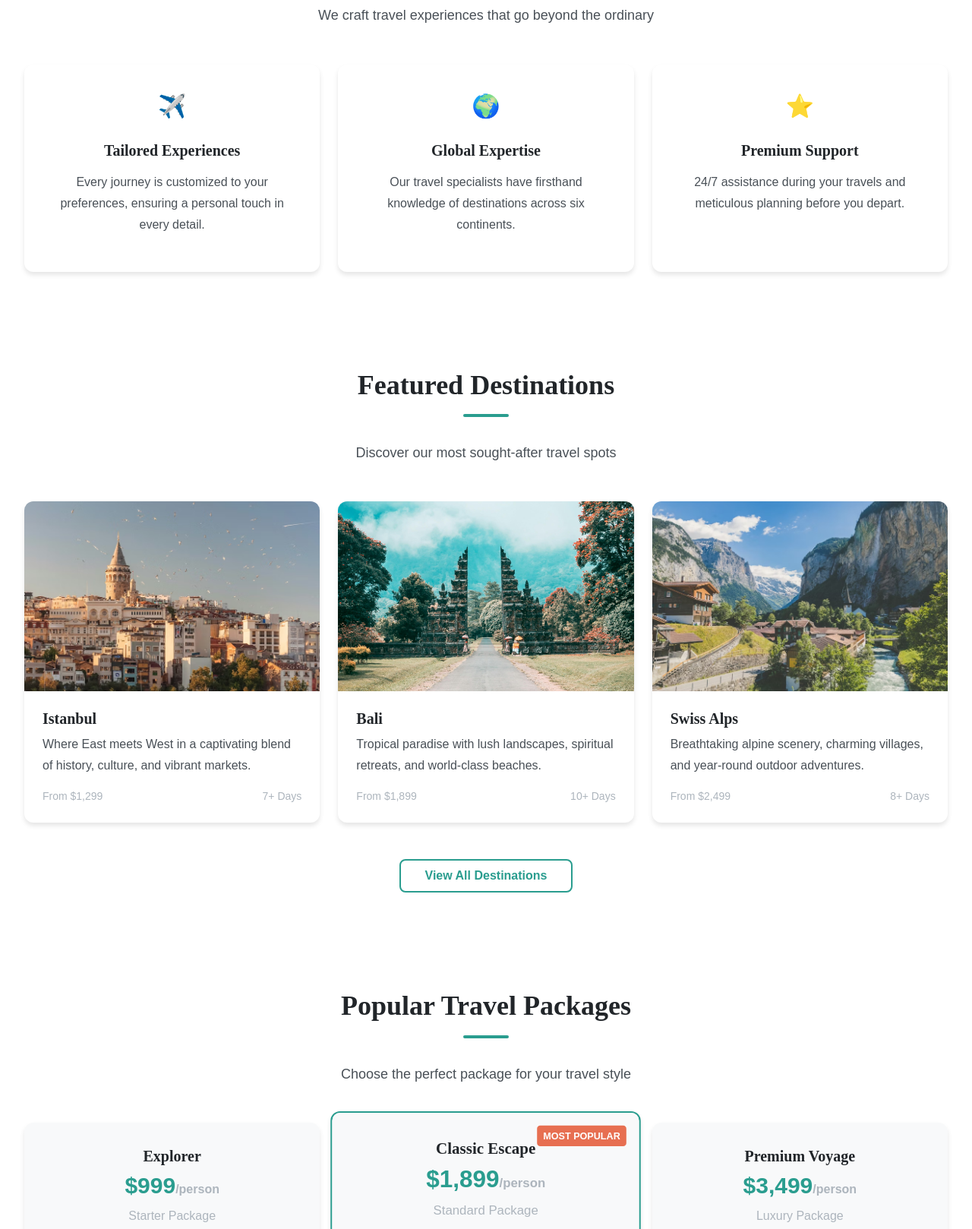
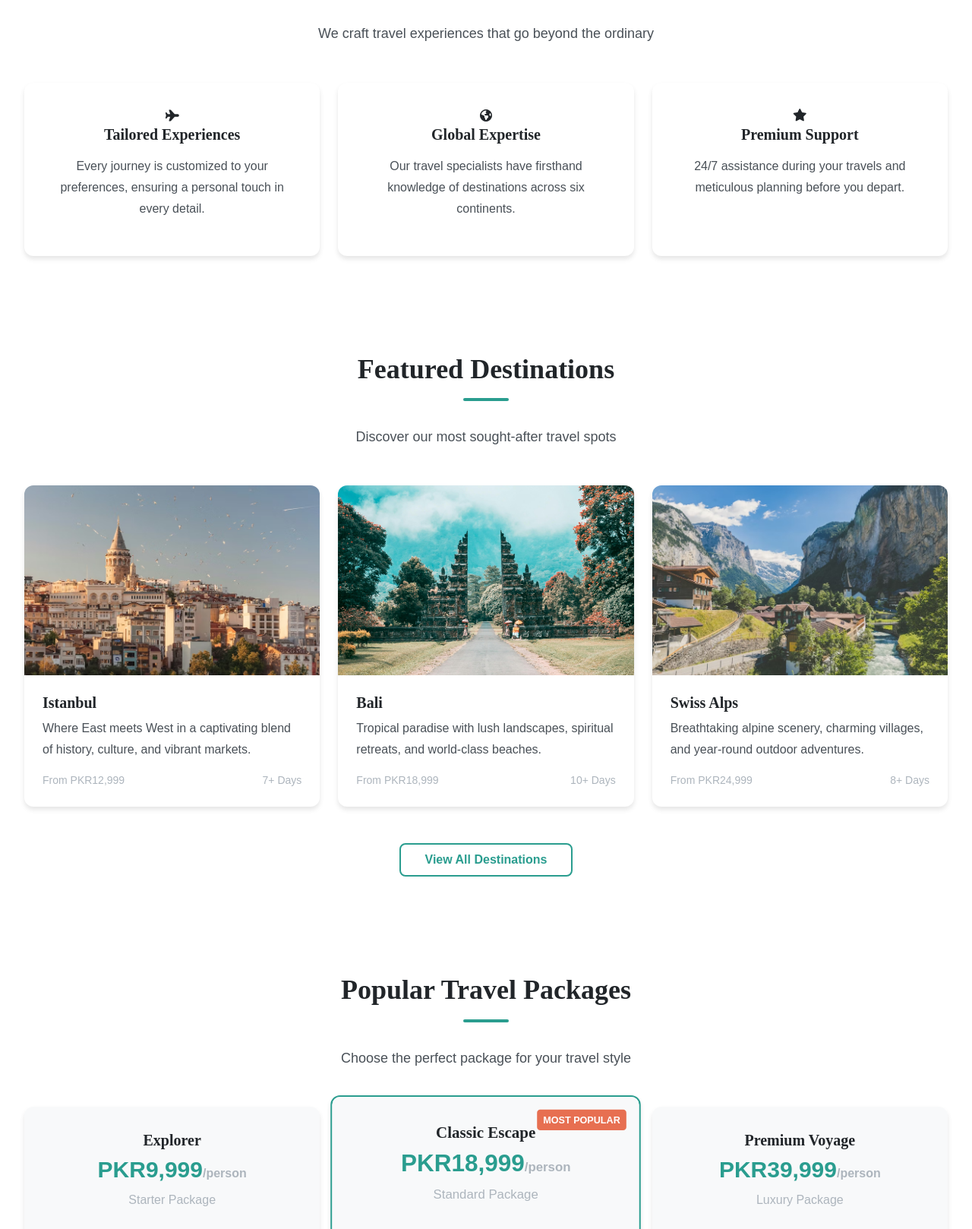
Before and after one commit to AICTL-Final-Project/AICTL-Final-Project, a plain HTML site: page website/index.html in a window 1280 px wide. Shown: the part 860-2478 px from the top of the page at 76% size. Drawn offline with Linux system fonts and the light colour scheme.

Commit message:
From Salahudin: Icon changes.

```diff
--- a/website/index.html
+++ b/website/index.html
@@ -3,6 +3,7 @@
 <head>
 
     <link rel="stylesheet" href="css/style.css">
+    l<link rel="stylesheet" href="https://cdnjs.cloudflare.com/ajax/libs/font-awesome/7.0.1/css/all.min.css" integrity="sha512-2SwdPD6INVrV/lHTZbO2nodKhrnDdJK9/kg2XD1r9uGqPo1cUbujc+IYdlYdEErWNu69gVcYgdxlmVmzTWnetw==" crossorigin="anonymous" referrerpolicy="no-referrer" />
 
     <title>Dream Travels - Experience the World</title>
 
@@ -20,8 +21,6 @@
 
                 <input type="checkbox" id="menu-toggle" class="menu-toggle" aria-label="Toggle navigation menu">
                 <label for="menu-toggle" class="menu-toggle-label" aria-expanded="false">
-                    <span class="hamburger"></span>
-                    <span class="hamburger"></span>
                     <span class="hamburger"></span>
                     <span class="sr-only">Menu</span>
                 </label>
@@ -62,19 +61,19 @@
 
                 <div class="grid grid--3-col">
                     <article class="value-card">
-                        <div class="value-card__icon">✈️</div>
+                        <i class="fa-solid fa-plane"></i>
                         <h3 class="value-card__title">Tailored Experiences</h3>
                         <p class="value-card__description">Every journey is customized to your preferences, ensuring a personal touch in every detail.</p>
                     </article>
 
                     <article class="value-card">
-                        <div class="value-card__icon">🌍</div>
+                        <i class="fa-solid fa-earth-americas"></i>
                         <h3 class="value-card__title">Global Expertise</h3>
                         <p class="value-card__description">Our travel specialists have firsthand knowledge of destinations across six continents.</p>
                     </article>
 
                     <article class="value-card">
-                        <div class="value-card__icon">⭐</div>
+                        <i class="fa-solid fa-star"></i>
                         <h3 class="value-card__title">Premium Support</h3>
                         <p class="value-card__description">24/7 assistance during your travels and meticulous planning before you depart.</p>
                     </article>
@@ -103,7 +102,7 @@
                                 <h3 class="card__title">Istanbul</h3>
                                 <p class="card__description">Where East meets West in a captivating blend of history, culture, and vibrant markets.</p>
                                 <div class="card__meta">
-                                    <span class="card__meta-item">From $1,299</span>
+                                    <span class="card__meta-item">From PKR12,999</span>
                                     <span class="card__meta-item">7+ Days</span>
                                 </div>
                             </div>
@@ -124,7 +123,7 @@
                                 <h3 class="card__title">Bali</h3>
                                 <p class="card__description">Tropical paradise with lush landscapes, spiritual retreats, and world-class beaches.</p>
                                 <div class="card__meta">
-                                    <span class="card__meta-item">From $1,899</span>
+                                    <span class="card__meta-item">From PKR18,999</span>
                                     <span class="card__meta-item">10+ Days</span>
                                 </div>
                             </div>
@@ -145,7 +144,7 @@
                                 <h3 class="card__title">Swiss Alps</h3>
                                 <p class="card__description">Breathtaking alpine scenery, charming villages, and year-round outdoor adventures.</p>
                                 <div class="card__meta">
-                                    <span class="card__meta-item">From $2,499</span>
+                                    <span class="card__meta-item">From PKR24,999</span>
                                     <span class="card__meta-item">8+ Days</span>
                                 </div>
                             </div>
@@ -168,7 +167,7 @@
                     <article class="package-card">
                         <div class="package-card__header">
                             <h3 class="package-card__title">Explorer</h3>
-                            <div class="package-card__price">$999<span class="package-card__price-period">/person</span></div>
+                            <div class="package-card__price">PKR9,999<span class="package-card__price-period">/person</span></div>
                             <p class="package-card__subtitle">Starter Package</p>
                         </div>
                         <div class="package-card__content">
@@ -187,7 +186,7 @@
                         <div class="package-card__badge">Most Popular</div>
                         <div class="package-card__header">
                             <h3 class="package-card__title">Classic Escape</h3>
-                            <div class="package-card__price">$1,899<span class="package-card__price-period">/person</span></div>
+                            <div class="package-card__price">PKR18,999<span class="package-card__price-period">/person</span></div>
                             <p class="package-card__subtitle">Standard Package</p>
                         </div>
                         <div class="package-card__content">
@@ -206,7 +205,7 @@
                     <article class="package-card">
                         <div class="package-card__header">
                             <h3 class="package-card__title">Premium Voyage</h3>
-                            <div class="package-card__price">$3,499<span class="package-card__price-period">/person</span></div>
+                            <div class="package-card__price">PKR39,999<span class="package-card__price-period">/person</span></div>
                             <p class="package-card__subtitle">Luxury Package</p>
                         </div>
                         <div class="package-card__content">
@@ -288,6 +287,7 @@
     </main>
 
 
+
     <footer class="footer">
         <div class="container">
             <div class="grid grid--4-col">
@@ -295,9 +295,10 @@
                     <h3 class="footer__title">Dream Travels</h3>
                     <p class="footer__description">Creating unforgettable travel experiences since 2010. Based in Lahore, serving travelers worldwide.</p>
                     <div class="footer__contact">
-                        <p>📍 Lahore (Remote)</p>
-                        <p>📧 info@dreamtravels.com</p>
-                        <p>📞 (123) 456-7890</p>
+
+                        <p><i class="fa-solid fa-location-pin"></i> Lahore (Remote)</p>
+                        <p><i class="fa-solid fa-message"></i> info@dreamtravels.com</p>
+                        <p><i class="fa-solid fa-phone"></i> (123) 456-7890</p>
                     </div>
                 </div>
 
```
Also changed, not shown: website/contact.html (+3 -3 lines), website/destinations.html (+3 -3 lines), website/packages.html (+3 -3 lines).
